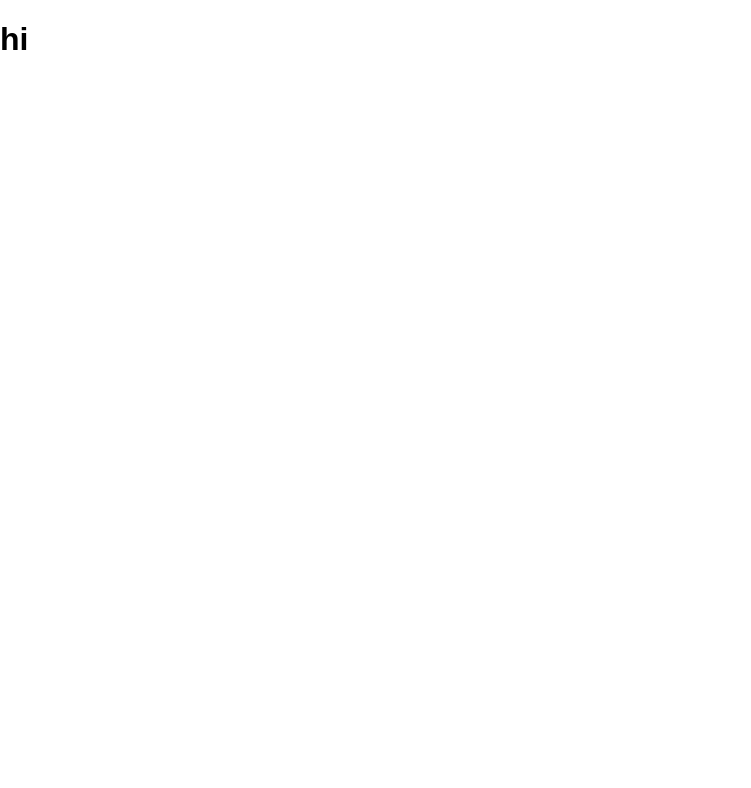
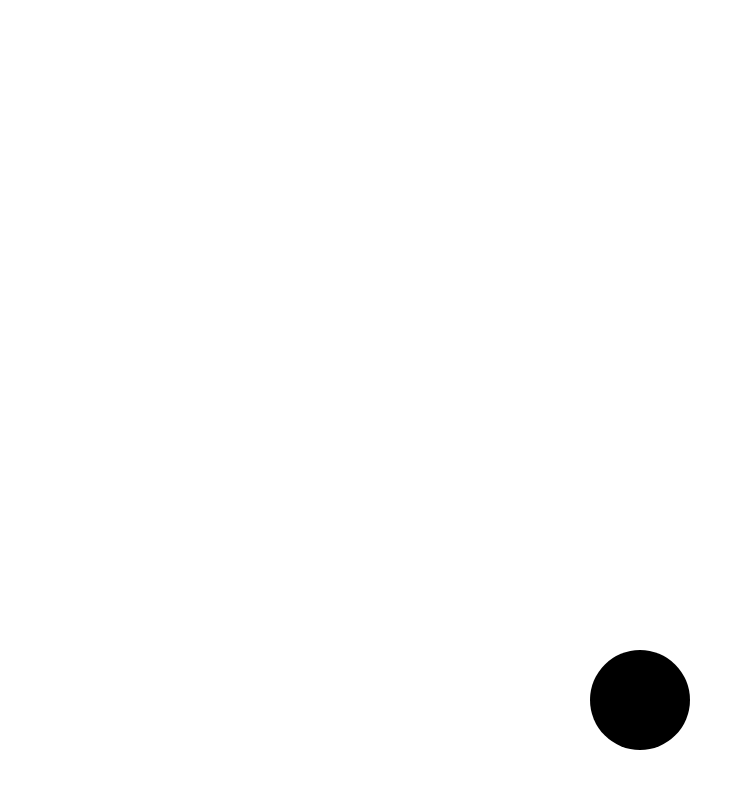
Before and after one commit to ham-d/alien_game, a React (Create React App) app: page / in a window 1280 px wide. Shown: the top 788 px of the page, without its empty margins (0-751 px from the left). Built offline with nearby package versions, Linux system fonts and the light colour scheme.

Commit message:
implement redux plus svg

```diff
--- a/package.json
+++ b/package.json
@@ -3,9 +3,12 @@
   "version": "0.1.0",
   "private": true,
   "dependencies": {
+    "prop-types": "^15.6.1",
     "react": "^16.2.0",
     "react-dom": "^16.2.0",
-    "react-scripts": "1.1.1"
+    "react-redux": "^5.0.7",
+    "react-scripts": "1.1.1",
+    "redux": "^3.7.2"
   },
   "scripts": {
     "start": "react-scripts start",
--- a/src/App.js
+++ b/src/App.js
@@ -1,14 +1,19 @@
 import React, { Component } from 'react';
+import PropTypes from 'prop-types';
+
+import Canvas from './components/Canvas';
 
 
 class App extends Component {
   render() {
     return (
-      <div className="App">
-        <h1>hi</h1>
-      </div>
+      <Canvas />
     );
   }
 }
 
+App.propTypes = {
+  message: PropTypes.string.isRequired,
+}
+
 export default App;
--- /dev/null
+++ b/src/components/Canvas.jsx
@@ -0,0 +1,16 @@
+import React from 'react';
+
+const Canvas = () => {
+  const viewBox = [window.innerWidth / -2, 100 - window.innerHeight, window.innerWidth, window.innerHeight]
+  return (
+    <svg
+      id="alines-go-home-canvas"
+      preserveAspectRatio="xMaxYMax none"
+      viewBox={viewBox}
+    >
+      <circle cx={0} cy={0} r={50} />
+    </svg>
+  )
+}
+
+export default Canvas
--- /dev/null
+++ b/src/containers/Game.js
@@ -0,0 +1,11 @@
+import { connect } from 'react-redux';
+
+import App from '../App';
+
+const mapStateToProps = (state, ownProps) => {
+  return {
+    message: state.message
+  }
+}
+
+export default connect(mapStateToProps)(App)
--- a/src/index.css
+++ b/src/index.css
@@ -3,3 +3,8 @@ body {
   padding: 0;
   font-family: sans-serif;
 }
+
+html, body {
+  overflow: hidden;
+  height: 100%;
+}
--- a/src/index.js
+++ b/src/index.js
@@ -1,8 +1,25 @@
 import React from 'react';
 import ReactDOM from 'react-dom';
+import { Provider } from 'react-redux';
+import { createStore } from 'redux';
+
+import registerServiceWorker from './registerServiceWorker';
 import './index.css';
-import App from './App';
-import registerServiceWorker from './registerServiceWorker';
+import Game from './containers/Game';
+import reducer from './reducers';
 
-ReactDOM.render(<App />, document.getElementById('root'));
+/* eslint-disable no-underscore-dangle */
+const store = createStore(
+  reducer, /* preloadedState, */
+  window.__REDUX_DEVTOOLS_EXTENSION__ && window.__REDUX_DEVTOOLS_EXTENSION__(),
+);
+/* eslint-enable */
+
+
+ReactDOM.render(
+  <Provider store={store}>
+    <Game />
+  </Provider>,
+  document.getElementById('root')
+);
 registerServiceWorker();
--- /dev/null
+++ b/src/reducers/index.js
@@ -0,0 +1,12 @@
+const initialState = {
+  message: 'hello world',
+};
+
+export default (state = initialState, action) => {
+  switch (action.type) {
+    case 'ACTION_TYPE':
+      return
+    default:
+      return state
+  }
+}
```
Also changed, not shown: 1 other file (tests, documents, lock files or other folders).
